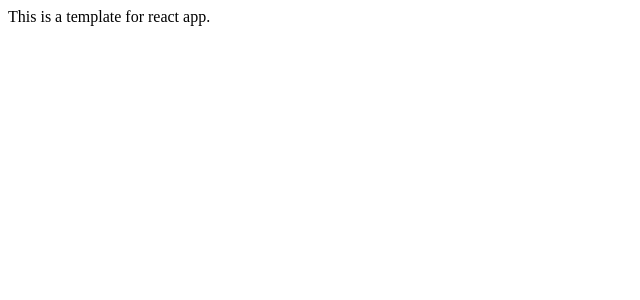
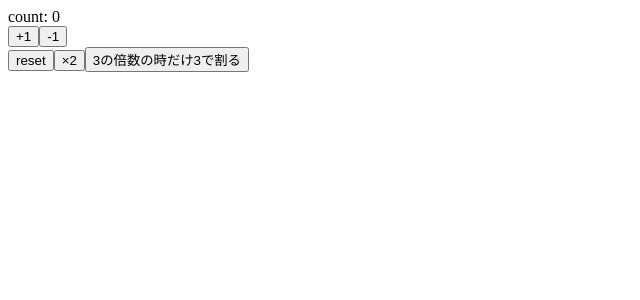
Before and after one commit to HIDETO-NDTB/react-Hooks-practice, a React (Create React App) app: page / in a window 1280 px wide. Shown: the top 300 px of the page, without its empty margins (0-640 px from the left). Built offline with nearby package versions, Linux system fonts and the light colour scheme.

Commit message:
react hooks with useState

```diff
--- a/src/App.js
+++ b/src/App.js
@@ -1,10 +1,29 @@
-import React from 'react';
+import React, { useState } from 'react';
 
 const App = () => {
+  const [count, setCount] = useState(0);
+
+  // setCount方法① 単純にcountをいじる
+  const increment = () => setCount(count + 1);
+
+  // setCount方法②　引数に元の状態を渡し、それをいじる
+  const decrement = () => setCount((prevCount) => prevCount - 1);
+
+  const reset = () => setCount(0);
+  const double = () => setCount((prevCount) => prevCount * 2);
+  const divide3 = () => setCount((prevCount) => prevCount % 3 === 0 ? prevCount / 3 : prevCount);
+
   return (
-    <div>
-      This is a template for react app.
-    </div>
+    <>
+      <div>count: { count}</div>
+      <button onClick={ increment }>+1</button>
+      <button onClick={decrement}>-1</button>
+      <div>
+        <button onClick={reset}>reset</button>
+        <button onClick={double}>×2</button>
+        <button onClick={divide3}>3の倍数の時だけ3で割る</button>
+      </div>
+    </>
   );
 }
 
```
